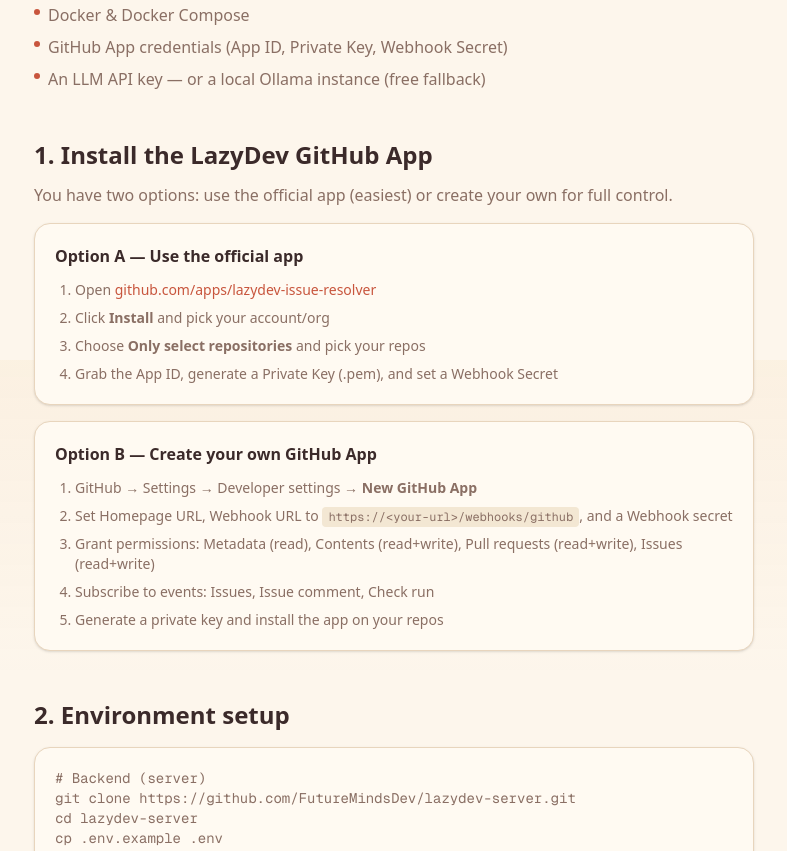
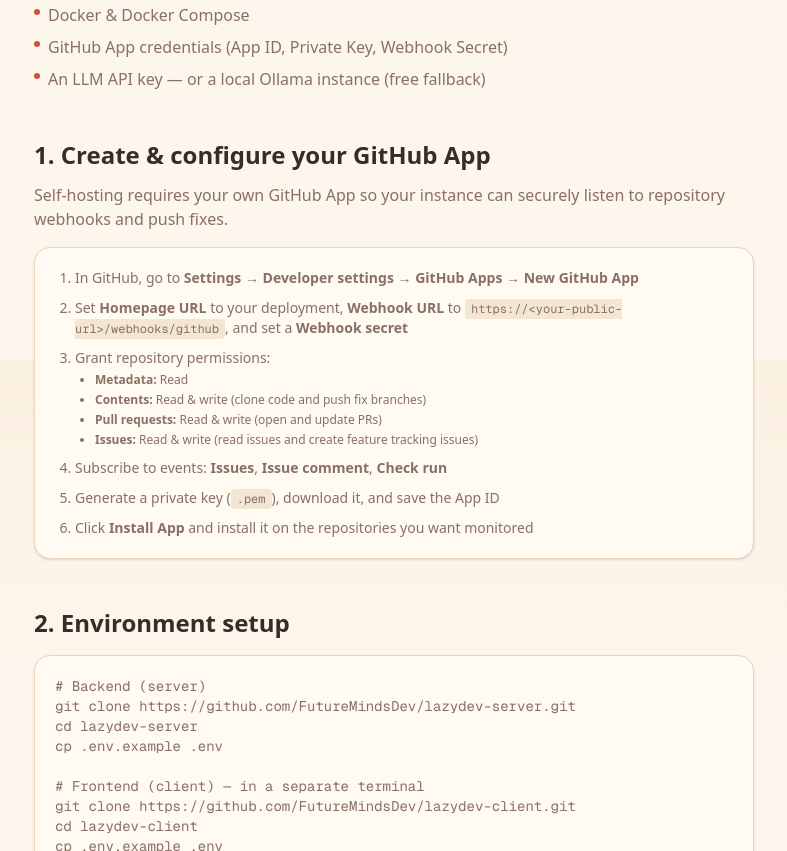
Before and after one commit to arkar-chanmyae/lazydev-intro, a Next.js app: page /self-host in a window 1280 px wide. Shown: the part 440-1291 px from the top of the page, without its empty margins (246-1033 px from the left). Built offline with nearby package versions, Linux system fonts and the light colour scheme.

Commit message:
docs: update selfhosted instructions

```diff
--- a/src/app/hosted/page.tsx
+++ b/src/app/hosted/page.tsx
@@ -148,8 +148,8 @@ export default function Hosted() {
 
       <p className="mt-8 text-center text-sm text-muted-foreground">
         For the complete guide, see the{" "}
-        <a href="https://github.com/FutureMindsDev/lazydev-server/blob/main/readme_host.md" target="_blank" rel="noopener noreferrer" className="text-violet hover:underline">
-          hosted guide on GitHub
+        <a href="https://github.com/FutureMindsDev/lazydev-server/blob/main/README.md" target="_blank" rel="noopener noreferrer" className="text-violet hover:underline">
+          documentation on GitHub
         </a>.
       </p>
     </div>
--- a/src/app/self-host/page.tsx
+++ b/src/app/self-host/page.tsx
@@ -48,30 +48,26 @@ export default function SelfHost() {
       {/* Step 1: GitHub App */}
       <Reveal>
         <section className="mt-12">
-        <h2 className="text-2xl font-bold">1. Install the LazyDev GitHub App</h2>
+        <h2 className="text-2xl font-bold">1. Create &amp; configure your GitHub App</h2>
         <p className="mt-3 text-muted-foreground">
-          You have two options: use the official app (easiest) or create your own
-          for full control.
+          Self-hosting requires your own GitHub App so your instance can securely listen to repository webhooks and push fixes.
         </p>
 
         <div className="mt-4 rounded-2xl border border-border bg-card p-5 shadow-sm">
-          <h3 className="font-semibold">Option A — Use the official app</h3>
-          <ol className="mt-3 list-decimal space-y-2 pl-5 text-sm text-muted-foreground">
-            <li>Open <a href="https://github.com/apps/lazydev-issue-resolver" target="_blank" rel="noopener noreferrer" className="text-terracotta hover:underline">github.com/apps/lazydev-issue-resolver</a></li>
-            <li>Click <strong>Install</strong> and pick your account/org</li>
-            <li>Choose <strong>Only select repositories</strong> and pick your repos</li>
-            <li>Grab the App ID, generate a Private Key (.pem), and set a Webhook Secret</li>
-          </ol>
-        </div>
-
-        <div className="mt-4 rounded-2xl border border-border bg-card p-5 shadow-sm">
-          <h3 className="font-semibold">Option B — Create your own GitHub App</h3>
-          <ol className="mt-3 list-decimal space-y-2 pl-5 text-sm text-muted-foreground">
-            <li>GitHub → Settings → Developer settings → <strong>New GitHub App</strong></li>
-            <li>Set Homepage URL, Webhook URL to <code className="rounded bg-muted px-1.5 py-0.5 font-mono text-xs">https://&lt;your-url&gt;/webhooks/github</code>, and a Webhook secret</li>
-            <li>Grant permissions: Metadata (read), Contents (read+write), Pull requests (read+write), Issues (read+write)</li>
-            <li>Subscribe to events: Issues, Issue comment, Check run</li>
-            <li>Generate a private key and install the app on your repos</li>
+          <ol className="list-decimal space-y-2.5 pl-5 text-sm text-muted-foreground">
+            <li>In GitHub, go to <strong>Settings</strong> → <strong>Developer settings</strong> → <strong>GitHub Apps</strong> → <strong>New GitHub App</strong></li>
+            <li>Set <strong>Homepage URL</strong> to your deployment, <strong>Webhook URL</strong> to <code className="rounded bg-muted px-1.5 py-0.5 font-mono text-xs">https://&lt;your-public-url&gt;/webhooks/github</code>, and set a <strong>Webhook secret</strong></li>
+            <li>Grant repository permissions:
+              <ul className="mt-1 list-disc space-y-1 pl-5 text-xs text-muted-foreground">
+                <li><strong>Metadata:</strong> Read</li>
+                <li><strong>Contents:</strong> Read &amp; write (clone code and push fix branches)</li>
+                <li><strong>Pull requests:</strong> Read &amp; write (open and update PRs)</li>
+                <li><strong>Issues:</strong> Read &amp; write (read issues and create feature tracking issues)</li>
+              </ul>
+            </li>
+            <li>Subscribe to events: <strong>Issues</strong>, <strong>Issue comment</strong>, <strong>Check run</strong></li>
+            <li>Generate a private key (<code className="rounded bg-muted px-1.5 py-0.5 font-mono text-xs">.pem</code>), download it, and save the App ID</li>
+            <li>Click <strong>Install App</strong> and install it on the repositories you want monitored</li>
           </ol>
         </div>
       </section>
```
Also changed, not shown: 1 other file (tests, documents, lock files or other folders).
